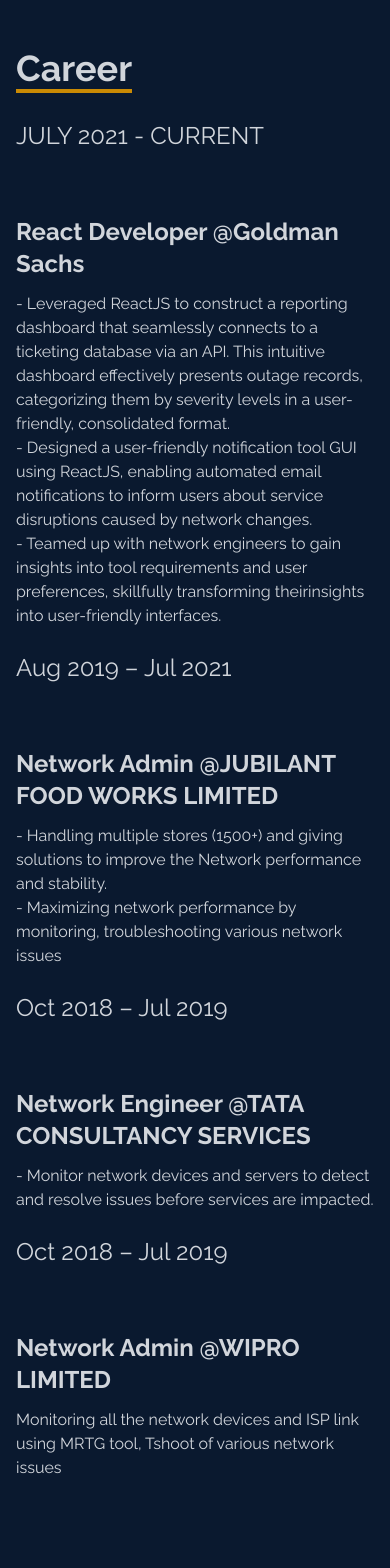
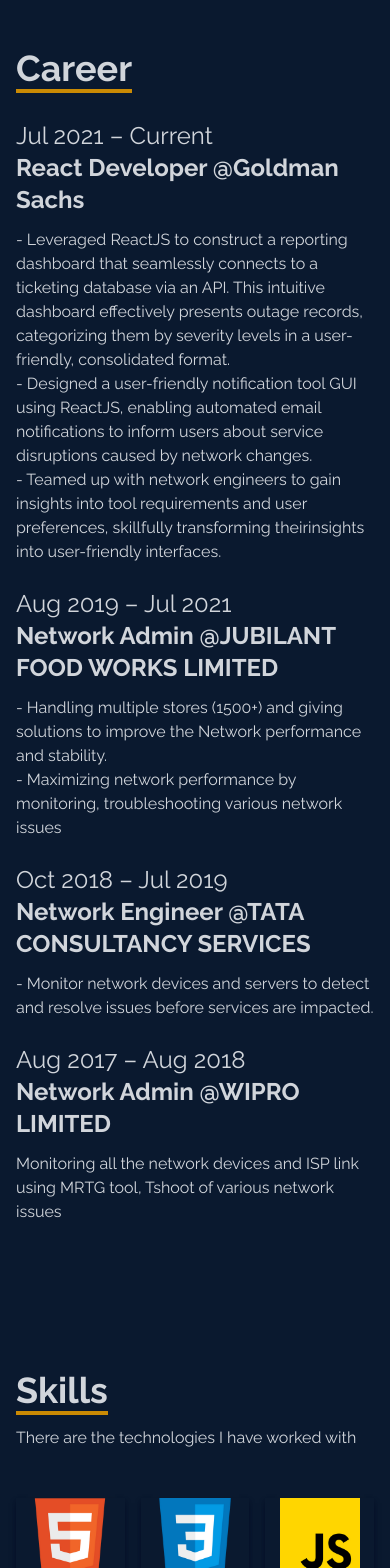
Before and after one commit to Rsingh1996/my-portfolio-website, a React (Vite) app: page / in a window 390 px wide. Shown: the part 1640-3208 px from the top of the page. Built offline with nearby package versions, Linux system fonts and the light colour scheme; a web font is replaced by a local one.

Commit message:
updated career component

```diff
--- a/src/component/Career.jsx
+++ b/src/component/Career.jsx
@@ -13,9 +13,9 @@
           <div></div>
         </div>
 
-        <div className="max-w-[1000px] w-full pb-6 grid sm:grid-flow-col md:grid-cols-11 gap-8 px-4 ">
+        <div className="max-w-[1000px] w-full pb-6 grid sm:grid-flow-col md:grid-cols-11 sm:gap-6 md:gap-8 px-4 ">
           <div className="md:col-span-5">
-            <p className=" sm:text-right text-2xl ">JULY 2021 - CURRENT</p>
+            <p className=" sm:text-right text-2xl ">Jul 2021 – Current</p>
           </div>
           <div className=" w-[0px] border-r-4"></div>
           <div className="flex flex-col md:col-span-5 items-start gap-3">
@@ -44,7 +44,7 @@
           </div>
         </div>
 
-        <div className="max-w-[1000px] w-full pb-6 grid sm:grid-flow-col md:grid-cols-11 gap-8 px-4 ">
+        <div className="max-w-[1000px] w-full pb-6 grid sm:grid-flow-col md:grid-cols-11 sm:gap-6 md:gap-8 px-4 ">
           <div className="md:col-span-5">
             <p className=" sm:text-right text-2xl ">Aug 2019 – Jul 2021</p>
           </div>
@@ -66,7 +66,7 @@
           </div>
         </div>
 
-        <div className="max-w-[1000px] w-full pb-6 grid sm:grid-flow-col md:grid-cols-11 gap-8 px-4 ">
+        <div className="max-w-[1000px] w-full pb-6 grid sm:grid-flow-col md:grid-cols-11 sm:gap-6 md:gap-8 px-4 ">
           <div className="md:col-span-5">
             <p className=" sm:text-right text-2xl ">Oct 2018 – Jul 2019</p>
           </div>
@@ -84,9 +84,9 @@
           </div>
         </div>
 
-        <div className="max-w-[1000px] w-full pb-6 grid sm:grid-flow-col md:grid-cols-11 gap-8 px-4 ">
+        <div className="max-w-[1000px] w-full pb-6 grid sm:grid-flow-col md:grid-cols-11 sm:gap-6 md:gap-8 px-4 ">
           <div className="md:col-span-5">
-            <p className=" sm:text-right text-2xl ">Oct 2018 – Jul 2019</p>
+            <p className=" sm:text-right text-2xl ">Aug 2017 – Aug 2018</p>
           </div>
           <div className=" w-[0px] border-r-4"></div>
           <div className="flex flex-col md:col-span-5 items-start gap-3">
```
